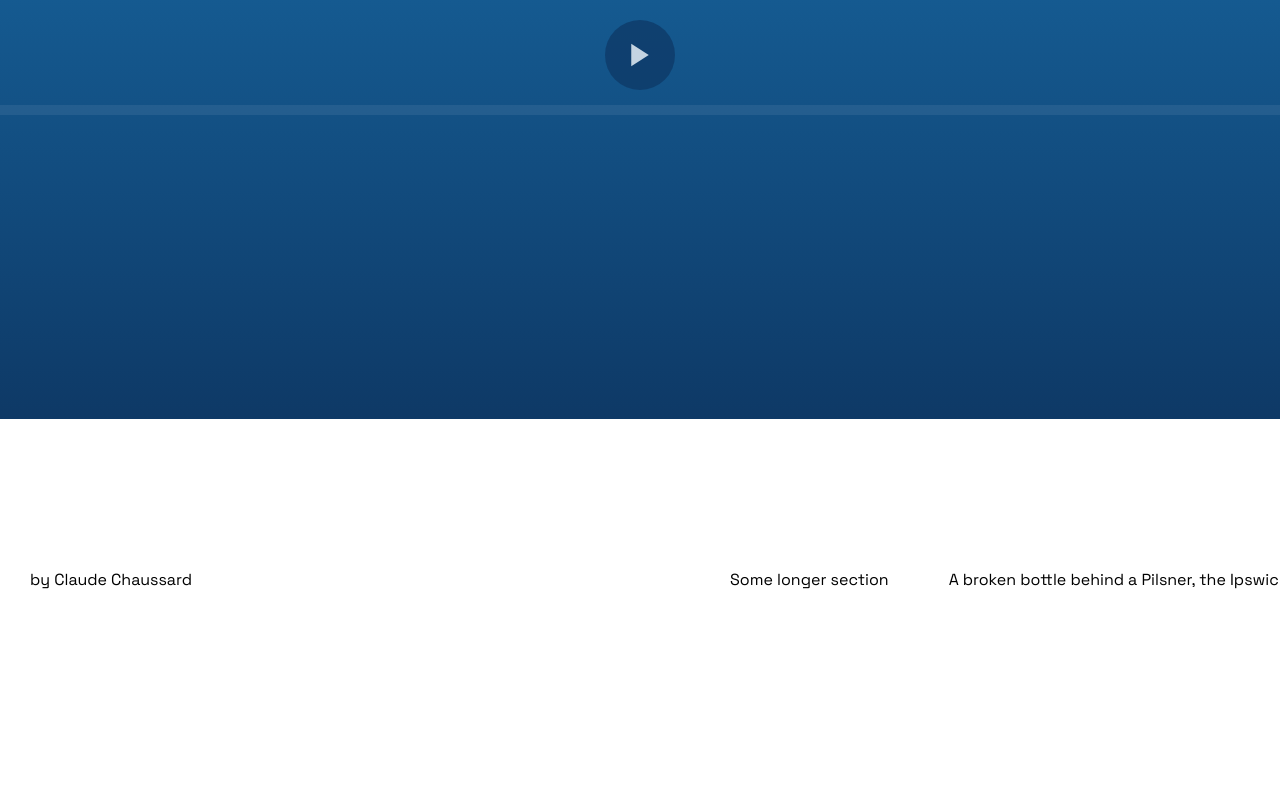
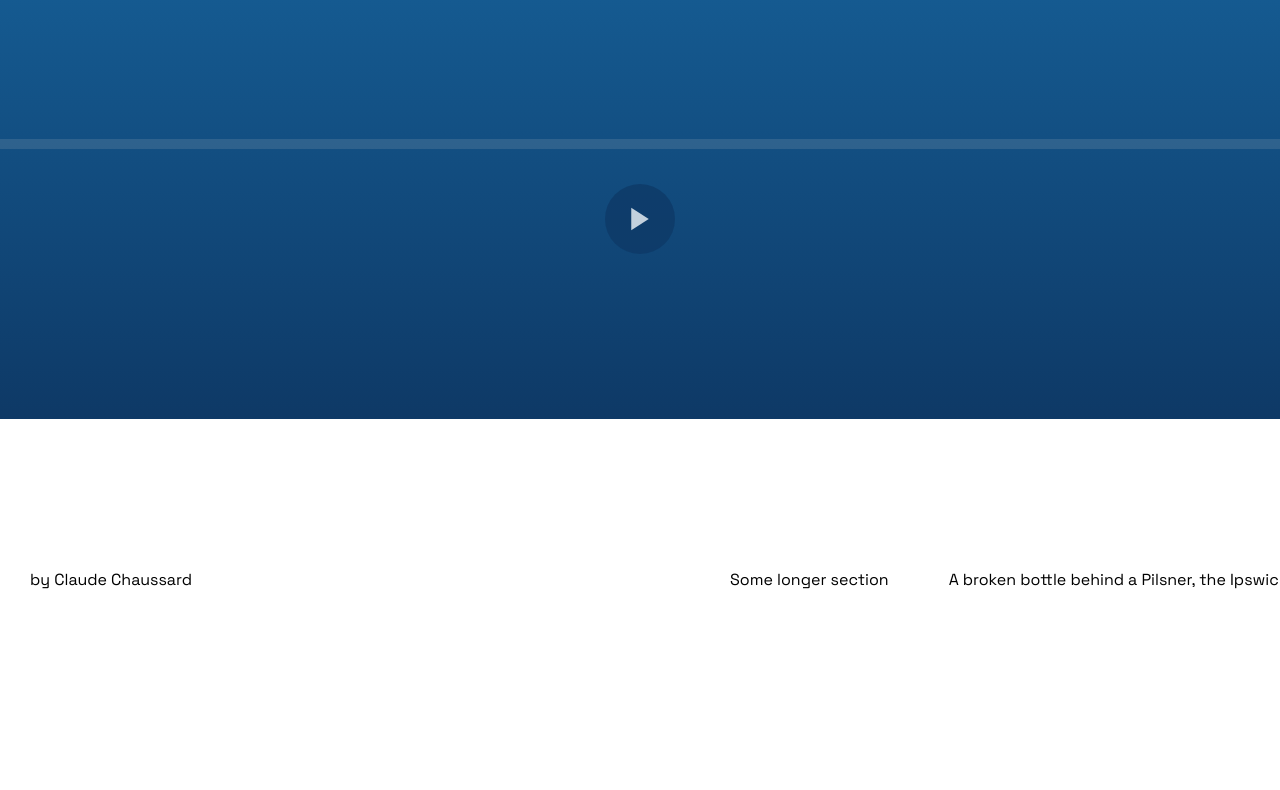
Before and after one commit to spandl/12lignes, a website built with Vite: page src/index.html in a window 1280 px wide. Shown: the part 381-1171 px from the top of the page. Built offline with nearby package versions, Linux system fonts and the light colour scheme; some packages are replaced by stand-ins of ours.

Commit message:
Some CSS stuff

```diff
--- a/src/css/audio.scss
+++ b/src/css/audio.scss
@@ -1,22 +1,25 @@
 @use './variables';
 @import url('https://fonts.googleapis.com/css2?family=Itim&family=Lato:ital,wght@0,100;0,300;0,400;0,700;0,900;1,100;1,300;1,400;1,700;1,900&family=Space+Grotesk:wght@300..700&display=swap');
 
-/* Audio Visualization Overlay */
-#audio-visualization {
-    position: fixed; /* Fixed to cover the entire viewport */
+#audio-container {
+    position: sticky;
+    left: 0;
     top: 0;
-    left: 0;
-    width: 100vw; /* Full viewport width */
-    height: 100vh; /* Full viewport height */
-    z-index: 9998; /* Slightly below sticky elements like the play button */
-    pointer-events: none; /* Ensure it doesn't block user interaction */
+    margin-top: variables.$audioPosition;
+    z-index: 100; /* Ensure it's always on top */
+    width: 100%;
+    display: flex;
+    flex-direction: column;
+    justify-content: center; /* Horizontally center */
+    height: variables.$audioHeight;
+    background: none;
 }
 
 // SVG play button
 #audio-button {
     position: sticky;
-    top: 20px;
-    z-index: 9999; /* Ensure it is above the overlay */
+    // top: 20px;
+    z-index: 9000; /* Ensure it is above the overlay */
 
     display: flex;
     justify-content: center;
@@ -26,7 +29,7 @@
     text-align: center;
     width: 60px;
     height: 60px;
-    margin: 15px auto;
+    margin: 5px auto;
 
     cursor: pointer;
     border-radius: 50%;
@@ -53,12 +56,12 @@
 
 // Scrollbar Container
 #scrollbar-container {
-    position: sticky;
-    top: 0;
+    position: relative;
+    top: -30px;
     height: 10px;
     width: 100%;
     cursor: pointer;
-    z-index: 10000; /* Above most elements, but below the play button */
+    z-index: 1000; /* Above most elements, but below the play button */
 }
 
 // Scrollbar Background
@@ -66,8 +69,8 @@
     position: absolute;
     top: 50%;
     left: 0;
-    background: white;
-    opacity: 0.075;
+    background: #ccc;
+    opacity: 0.15;
     width: 100%;
     height: 10px;
     transform: translateY(-50%);
@@ -97,3 +100,14 @@
     cursor: ew-resize; /* <-> cursor for dragging */
     pointer-events: auto; /* Ensure it's interactive */
 }
+
+/* Audio Visualization Overlay */
+#audio-visualization {
+    position: fixed; /* Fixed to cover the entire viewport */
+    top: 0;
+    left: 0;
+    width: 100vw; /* Full viewport width */
+    height: 100vh; /* Full viewport height */
+    z-index: 5; /* Slightly below sticky elements like the play button */
+    pointer-events: none; /* Ensure it doesn't block user interaction */
+}
--- a/src/css/structure.scss
+++ b/src/css/structure.scss
@@ -8,28 +8,32 @@ body {
 }
 
 #intro {
+    margin-top: calc(-1 * variables.$audioHeight - variables.$audioPosition);
+    color: white;
+    display: flex;
+    flex-direction: column;
+    align-items: center;
+    height: 100vh; /* Full viewport height */
+
     background: linear-gradient(
         180deg,
         variables.$backColor 0%,
         variables.$backColorDark 100%
     );
-    color: white;
-    display: flex;
-    flex-direction: column;
-    align-items: center;
-    justify-content: center; /* Center content vertically */
-    height: 100vh; /* Full viewport height */
-    z-index: 1; /* Base layer */
-    position: relative; /* Ensure children with sticky work correctly */
+
+    h1 {
+        margin-top: 25vh;
+    }
 }
 
 #scroll-container {
     position: sticky;
     top: 0; /* Stick to the top of the viewport */
-    z-index: 500;
+    z-index: 100;
     height: 100vh;
     width: 100vw;
     overflow: hidden;
+    user-select: none;
 
     #scroll {
         display: flex; /* Ensure horizontal layout */
@@ -60,7 +64,7 @@ body {
 /* Fullscreen vertical sections */
 .section {
     height: 100vh;
-    // background-color: rgba(143, 126, 221, 0.1);
+    position: relative; /* Needed for sticky */
 }
 
 .centered {
@@ -83,11 +87,3 @@ body {
 .content-item {
     padding: 150px 30px 0;
 }
-
-// .content-item:nth-child(odd) {
-//     background-color: #babcbe;
-// }
-
-// .content-item:nth-child(even) {
-//     background-color: #e3e7e6;
-// }
--- a/src/css/variables.scss
+++ b/src/css/variables.scss
@@ -1,2 +1,5 @@
 $backColor: #1b78b7;
 $backColorDark: #0e3966;
+
+$audioHeight: 150px;
+$audioPosition: 65vh;
--- a/src/index.html
+++ b/src/index.html
@@ -8,11 +8,12 @@
 </head>
 
 <body>
-
-    <div class="section centered" id="intro">
-        <h1>12 lignes (0.42)</h1>
-
-        <div id="audio-visualization"></div>
+    <div id="audio-container">
+        <div id="scrollbar-container">
+            <div id="scrollbar"></div>
+            <div id="progress-bar"></div>
+            <div id="scroll-thumb"></div>
+        </div>
         <div id="audio-button">
             <svg id="play-icon" xmlns="http://www.w3.org/2000/svg" viewBox="0 0 24 24" class="icon">
                 <polygon points="5,3 19,12 5,21" fill="white"></polygon>
@@ -22,21 +23,24 @@
                 <rect x="14" y="4" width="4" height="16" fill="white"></rect>
             </svg>
         </div>
-        <div id="scrollbar-container">
-            <div id="scrollbar"></div>
-            <div id="progress-bar"></div>
-            <div id="scroll-thumb"></div>
-        </div>
+
+    </div>
+
+    <div class="section" id="intro">
+        <h1>12 lignes (0.44)</h1>
+
+
+        <div id="audio-visualization"></div>
+
         <!--
     <h3>To do</h3>
     <ul>
         <li>
             Layout & animation
             <ul>
-
                 <li>Clicking on progress bar advances sound</li>
-                <li>Keep scrollbar is fixed on top (use js to change class)</li>
-                <li>Scrolling performance on iPad after images are added</li>
+                <li>Keep scrollbar is fixed on top >> clicking not possible anymore with two fixed layers (read menu tutorials)</li>
+                <li>Clean refresh and cache</li>
             </ul>
         </li>
         <li>Prepare design of pages
--- a/src/js/dataVisualization.ts
+++ b/src/js/dataVisualization.ts
@@ -19,6 +19,7 @@ TODO > minor updates
 * resize event listener
 * Change color from outside
 * Remove empty bin at bottom
+* Performance
 */
 
 const NUM_LINES = 20; // Number of lines
```
